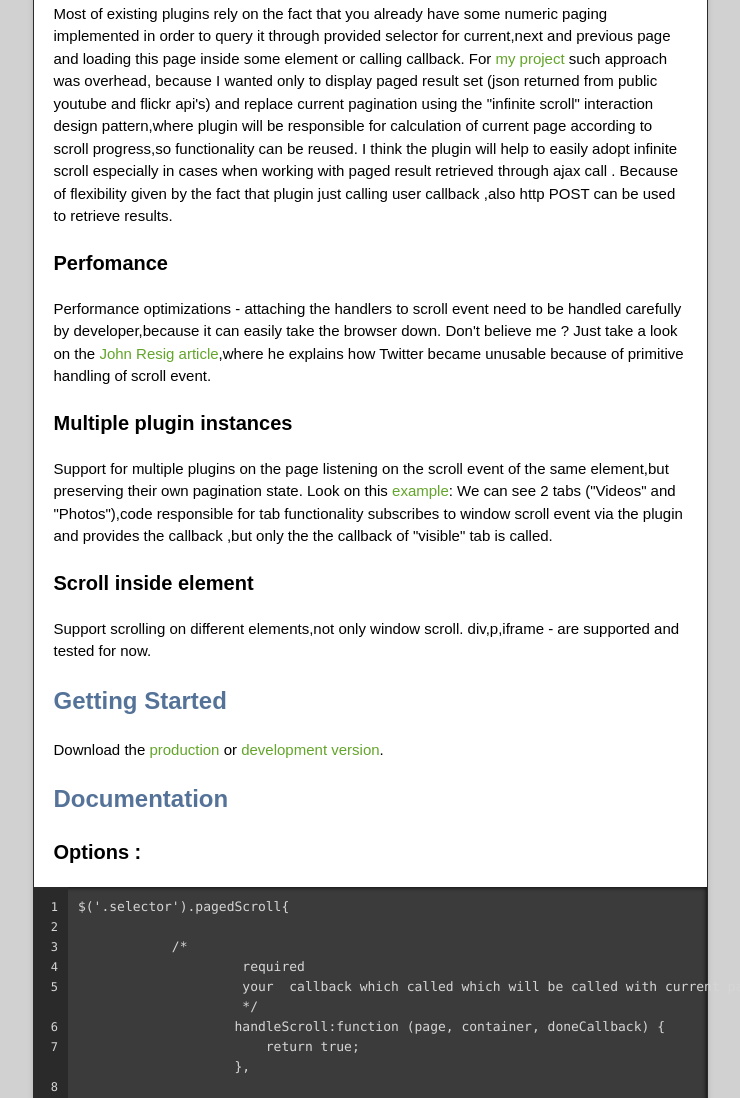
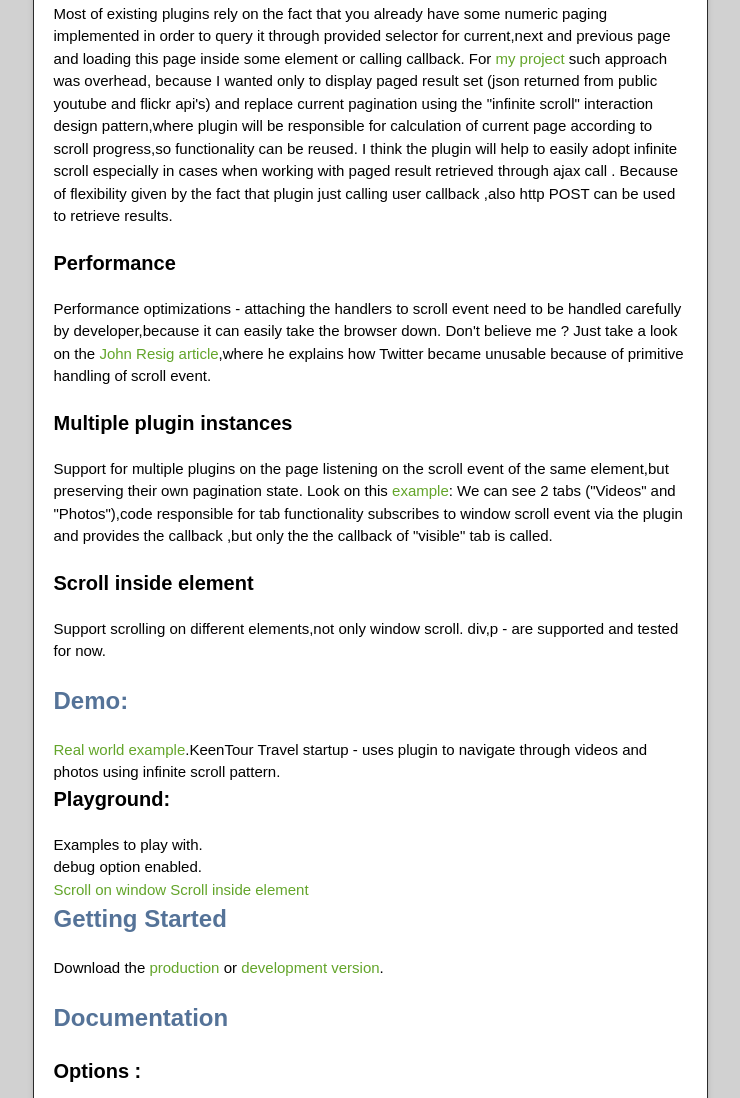
Before and after one commit to dimaxweb/jquery-paged-scroll, a website: page index.html in a window 1280 px wide. Shown: the part 573-1671 px from the top of the page, without its empty margins (270-1010 px from the left). Drawn offline with nearby package versions, Linux system fonts and the light colour scheme.

Commit message:
Edit docs

```diff
--- a/index.html
+++ b/index.html
@@ -48,7 +48,7 @@
 For <a href="www.keentour.com">my project</a> such approach was overhead, because I wanted only to display paged result set (json returned from public youtube and flickr api's) and replace current pagination using the "infinite scroll" interaction design pattern,where plugin will be responsible for calculation of current page according to scroll progress,so functionality can be reused.
 I think the plugin will help to easily adopt infinite scroll  especially in cases when working with paged result retrieved through ajax call . Because of flexibility given by the fact that plugin just calling user callback ,also http POST can be used to retrieve results.</p>
 
-<h3>Perfomance</h3>
+<h3>Performance</h3>
 
 <p>Performance optimizations -  attaching the handlers to scroll event need to be handled carefully by developer,because it can easily take the browser down.
 Don't believe me ? Just take a look on the  <a href="http://ejohn.org/blog/learning-from-twitter">John Resig article</a>,where he explains how Twitter became unusable because of primitive handling of scroll event.</p>
@@ -62,7 +62,18 @@ We can see 2 tabs ("Videos" and "Photos"),code responsible for tab functionality
 <h3>Scroll inside element</h3>
 
 <p>Support scrolling on different elements,not only window scroll.
-div,p,iframe -  are supported and tested for now.</p>
+div,p -  are supported and tested for now.</p>
+
+<h2>Demo: </h2>
+<a href="http://www.keentour.com/content/North-America">Real world example</a>.KeenTour Travel startup  -  uses plugin  to navigate through videos and photos using infinite scroll pattern.
+<h3>Playground: </h3>
+Examples to play with.
+<div><b>debug</b> option enabled.</div>
+<a href="window.html">Scroll on window</a>
+<a href="elements.html">Scroll inside element</a>
+
+
+
 
 <h2>Getting Started</h2>
 
```
